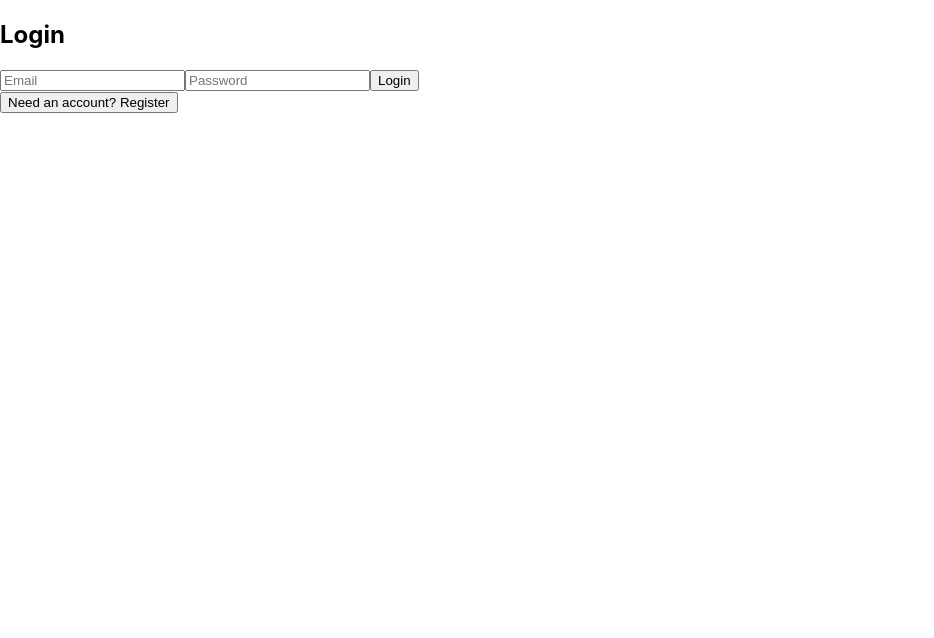
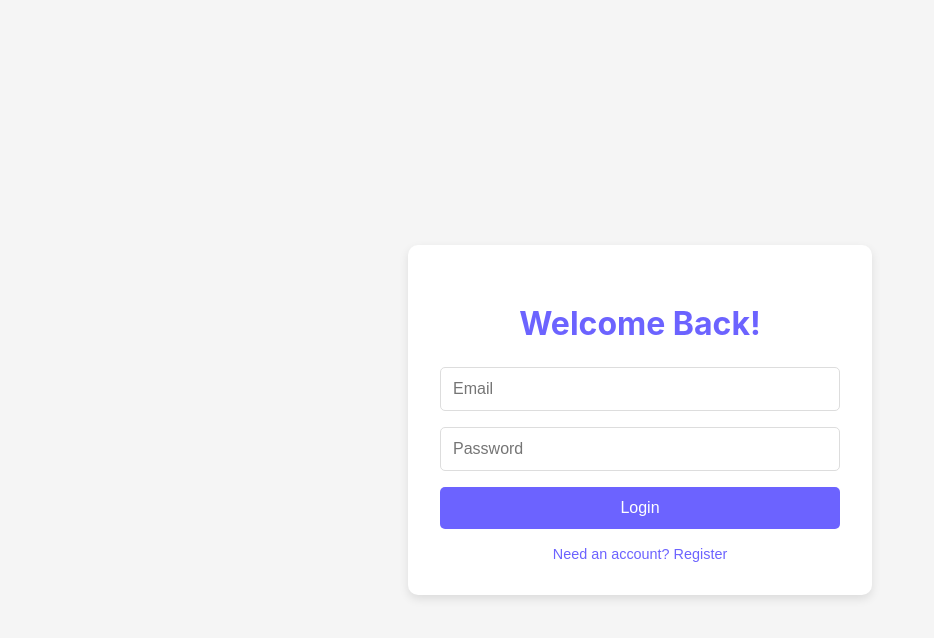
Before and after one commit to izabelamaria24/JobLess, a React (Create React App) app in the folder frontend/: page /login in a window 1280 px wide. Shown: the top 638 px of the page, without its empty margins (0-934 px from the left). Built offline with nearby package versions, Linux system fonts and the light colour scheme.

Commit message:
cute design for login/register page

```diff
--- /dev/null
+++ b/frontend/src/design/AuthPage.css
@@ -0,0 +1,109 @@
+/* Variables for theming */
+:root {
+    --primary-color: #6c63ff; /* Purple */
+    --secondary-color: #ff6b6b; /* Coral */
+    --background-color: #f5f5f5; /* Light gray */
+    --text-color: #333; /* Dark gray */
+    --error-color: #ff4757; /* Red */
+}
+
+/* Container */
+.auth-container {
+    display: flex;
+    justify-content: center;
+    align-items: center;
+    min-height: 100vh;
+    background-color: var(--background-color);
+    padding: 20px;
+}
+
+/* Card */
+.auth-card {
+    background: white;
+    padding: 2rem;
+    border-radius: 10px;
+    box-shadow: 0 4px 10px rgba(0, 0, 0, 0.1);
+    max-width: 400px;
+    width: 100%;
+    text-align: center;
+    animation: fadeIn 0.5s ease-in-out;
+}
+
+/* Title */
+.auth-title {
+    font-size: 2rem;
+    color: var(--primary-color);
+    margin-bottom: 1.5rem;
+}
+
+/* Form */
+.auth-form {
+    display: flex;
+    flex-direction: column;
+    gap: 1rem;
+}
+
+/* Input Fields */
+.auth-input {
+    padding: 0.75rem;
+    border: 1px solid #ddd;
+    border-radius: 5px;
+    font-size: 1rem;
+    transition: border-color 0.3s ease;
+}
+
+.auth-input:focus {
+    border-color: var(--primary-color);
+    outline: none;
+}
+
+/* Error Message */
+.auth-error {
+    color: var(--error-color);
+    font-size: 0.9rem;
+    margin-top: -0.5rem;
+    margin-bottom: 0.5rem;
+}
+
+/* Buttons */
+.auth-button {
+    padding: 0.75rem;
+    background-color: var(--primary-color);
+    color: white;
+    border: none;
+    border-radius: 5px;
+    font-size: 1rem;
+    cursor: pointer;
+    transition: background-color 0.3s ease;
+}
+
+.auth-button:hover {
+    background-color: var(--secondary-color);
+}
+
+/* Toggle Button */
+.auth-toggle {
+    background: none;
+    border: none;
+    color: var(--primary-color);
+    font-size: 0.9rem;
+    cursor: pointer;
+    margin-top: 1rem;
+    transition: color 0.3s ease;
+}
+
+.auth-toggle:hover {
+    color: var(--secondary-color);
+}
+
+/* Animation */
+@keyframes fadeIn {
+    from {
+        opacity: 0;
+        transform: translateY(-20px);
+    }
+    to {
+        opacity: 1;
+        transform: translateY(0);
+    }
+}
--- a/frontend/src/pages/AuthPage.js
+++ b/frontend/src/pages/AuthPage.js
@@ -1,6 +1,7 @@
 import React, { useState, useContext } from "react";
 import { useNavigate } from "react-router-dom";
 import { AuthContext } from "../context/AuthContext";
+import "../design/AuthPage.css";
 
 const AuthPage = () => {
     const [isLogin, setIsLogin] = useState(true);
@@ -16,7 +17,6 @@ const AuthPage = () => {
     const handleSubmit = async (e) => {
         e.preventDefault();
         setError(null);
-
         try {
             if (isLogin) {
                 await login(formData);
@@ -30,17 +30,35 @@ const AuthPage = () => {
     };
 
     return (
-        <div>
-            <h2>{isLogin ? "Login" : "Register"}</h2>
-            <form onSubmit={handleSubmit}>
-                <input type="email" name="email" placeholder="Email" onChange={handleChange} required />
-                <input type="password" name="password" placeholder="Password" onChange={handleChange} required />
-                {error && <p style={{ color: "red" }}>{error}</p>}
-                <button type="submit">{isLogin ? "Login" : "Register"}</button>
-            </form>
-            <button onClick={() => setIsLogin(!isLogin)}>
-                {isLogin ? "Need an account? Register" : "Already have an account? Login"}
-            </button>
+        <div className="auth-container">
+            <div className="auth-card">
+                <h2 className="auth-title">{isLogin ? "Welcome Back!" : "Create an Account"}</h2>
+                <form onSubmit={handleSubmit} className="auth-form">
+                    <input
+                        type="email"
+                        name="email"
+                        placeholder="Email"
+                        onChange={handleChange}
+                        required
+                        className="auth-input"
+                    />
+                    <input
+                        type="password"
+                        name="password"
+                        placeholder="Password"
+                        onChange={handleChange}
+                        required
+                        className="auth-input"
+                    />
+                    {error && <p className="auth-error">{error}</p>}
+                    <button type="submit" className="auth-button">
+                        {isLogin ? "Login" : "Register"}
+                    </button>
+                </form>
+                <button onClick={() => setIsLogin(!isLogin)} className="auth-toggle">
+                    {isLogin ? "Need an account? Register" : "Already have an account? Login"}
+                </button>
+            </div>
         </div>
     );
 };
```
